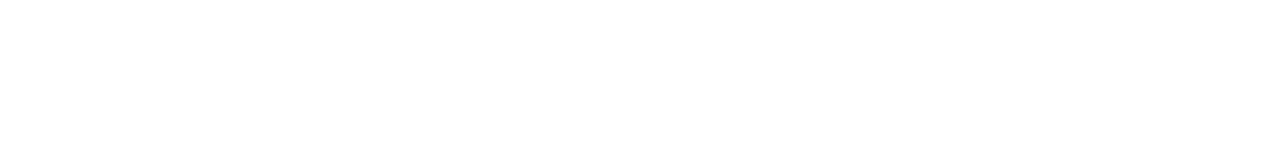
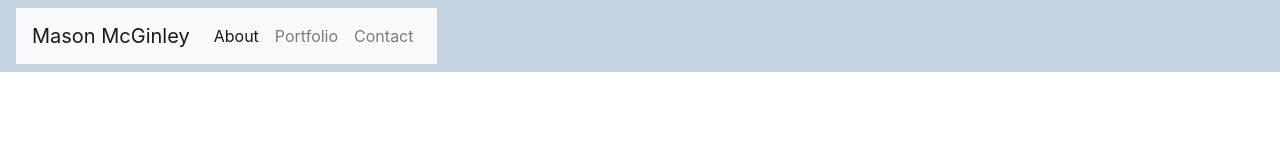
Before and after one commit to mmcginley32/portfolio, a plain HTML site: page index.html in a window 1280 px wide. Drawn offline with nearby package versions, Linux system fonts and the light colour scheme.

Commit message:
index html heading created

```diff
--- a/index.html
+++ b/index.html
@@ -5,7 +5,33 @@
     <meta name="viewport" content="width=device-width, initial-scale=1.0">
     <title>Document</title>
 </head>
+
 <body>
+    <link rel="stylesheet" href="https://stackpath.bootstrapcdn.com/bootstrap/4.5.0/css/bootstrap.min.css" integrity="sha384-9aIt2nRpC12Uk9gS9baDl411NQApFmC26EwAOH8WgZl5MYYxFfc+NcPb1dKGj7Sk" crossorigin="anonymous">
+
+    <nav class="navbar navbar-light" style="background-color: #c3d4e0;">
+        <nav class="navbar navbar-expand-lg navbar-light bg-light">
+            <a class="navbar-brand" href="#">Mason McGinley</a>
+            <button class="navbar-toggler" type="button" data-toggle="collapse" data-target="#navbarText" aria-controls="navbarText" aria-expanded="false" aria-label="Toggle navigation">
+              <span class="navbar-toggler-icon"></span>
+            </button>
+            <div class="collapse navbar-collapse" id="navbarText">
+                <ul class="navbar-nav mr-auto">
+                    <li class="nav-item active">
+                        <a class="nav-link" href="#">About <span class="sr-only">(current)</span></a>
+                    </li>
+                    <li class="nav-item">
+                         <a class="nav-link" href="#">Portfolio</a>
+                    </li>
+                     <li class="nav-item">
+                        <a class="nav-link" href="#">Contact</a>
+                     </li>
+                </ul>
+            </div>
+        </nav>
+    </nav>
+
+
 
 </body>
 </html>
```
